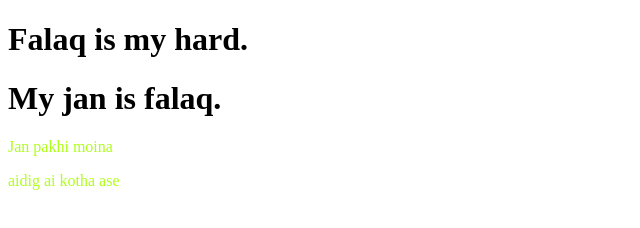
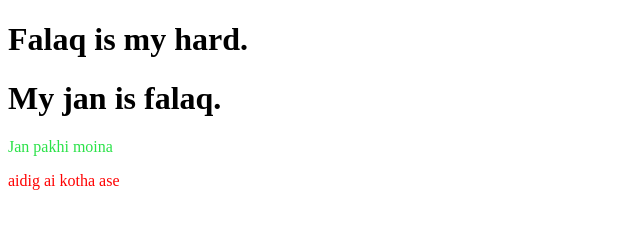
Before and after one commit to Kaosar87/falaq-first-repo, a plain HTML site: page index.html in a window 1280 px wide. Shown: the whole page, without its empty margins (0-640 px from the left). Drawn offline with Linux system fonts and the light colour scheme.

Commit message:
another commit

```diff
--- a/index.html
+++ b/index.html
@@ -11,6 +11,6 @@
     <h1>Falaq is my hard.</h1>
     <h1>My jan is falaq.</h1>
     <p>Jan pakhi moina</p>
-    <p>aidig ai kotha ase</p>
+    <p class="tom">aidig ai kotha ase</p>
 </body>
 </html>
--- a/style.css
+++ b/style.css
@@ -1,3 +1,6 @@
 p{
-    color: rgba(166, 255, 0, 0.897);
+    color: rgb(43, 226, 73);
 }
+.tom{
+    color: red;
+}
```
